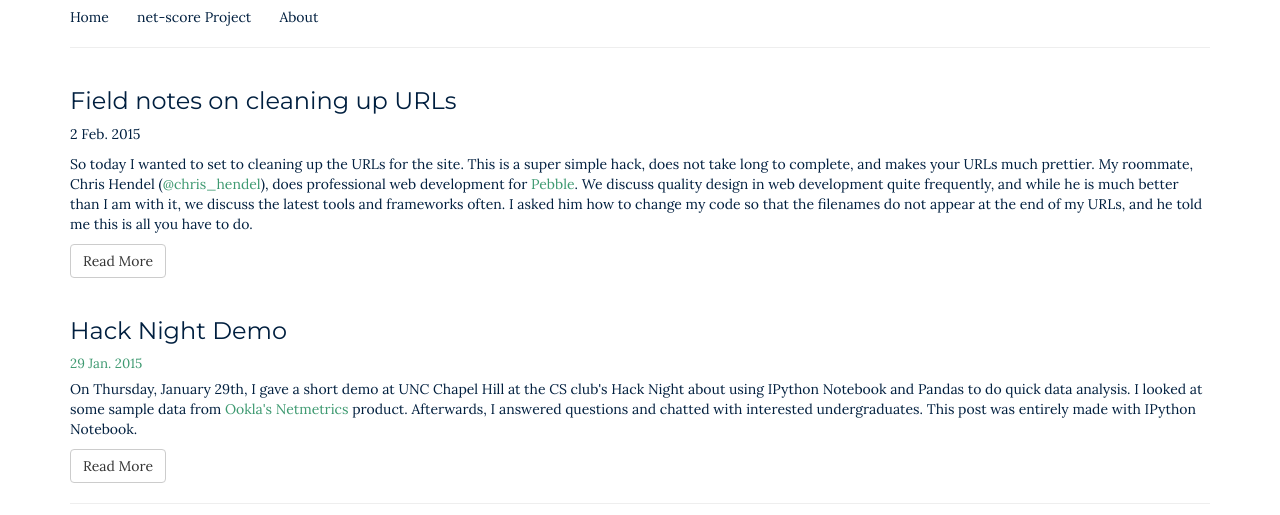
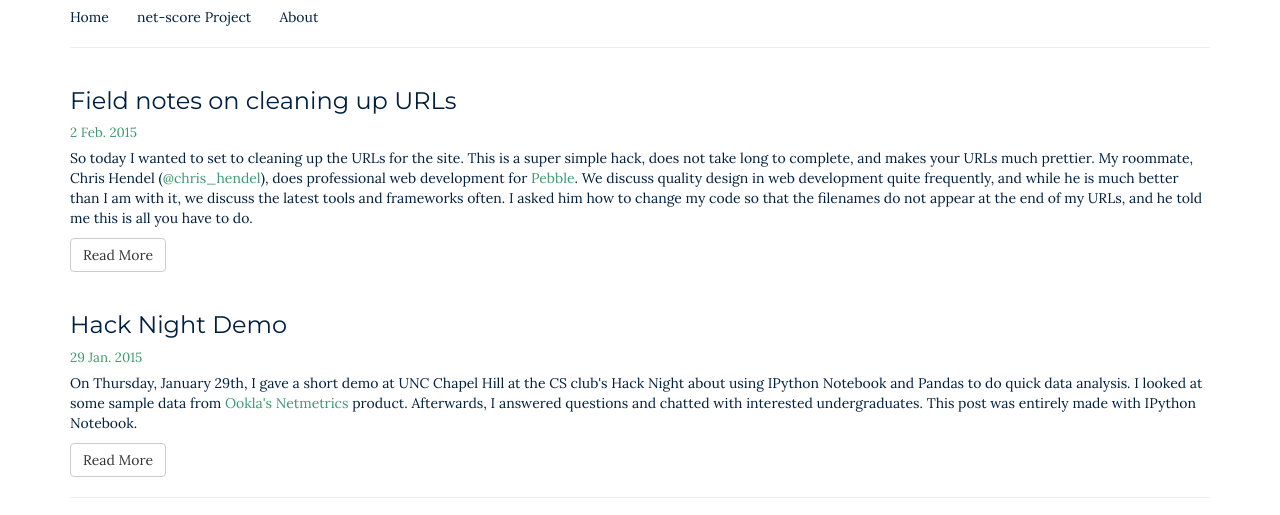
Before and after one commit to jameslmartin/personal, a plain HTML site: page index.html in a window 1280 px wide. Shown: the part 95-610 px from the top of the page. Drawn offline with nearby package versions, Linux system fonts and the light colour scheme.

Commit message:
It's the little things.

```diff
--- a/index.html
+++ b/index.html
@@ -37,7 +37,7 @@
         <div class="row">
             <div class="col-md-12">
                 <h3>Field notes on cleaning up URLs</h3>
-                <p>2 Feb. 2015</p>
+                <div class="post-date">2 Feb. 2015</div>
                 <p>So today I wanted to set to cleaning up the URLs for the site. This is a super simple hack, does not take long to complete, and makes your URLs much prettier. My roommate, Chris Hendel (<a href="https://twitter.com/chris_hendel">@chris_hendel</a>), does professional web development for <a href="https://getpebble.com/">Pebble</a>. We discuss quality design in web development quite frequently, and while he is much better than I am with it, we discuss the latest tools and frameworks often. I asked him how to change my code so that the filenames do not appear at the end of my URLs, and he told me this is all you have to do.</p>
                 <a class="btn btn-default" href="posts/notes-urls.html" role="button">Read More</a>
             </div>
```
